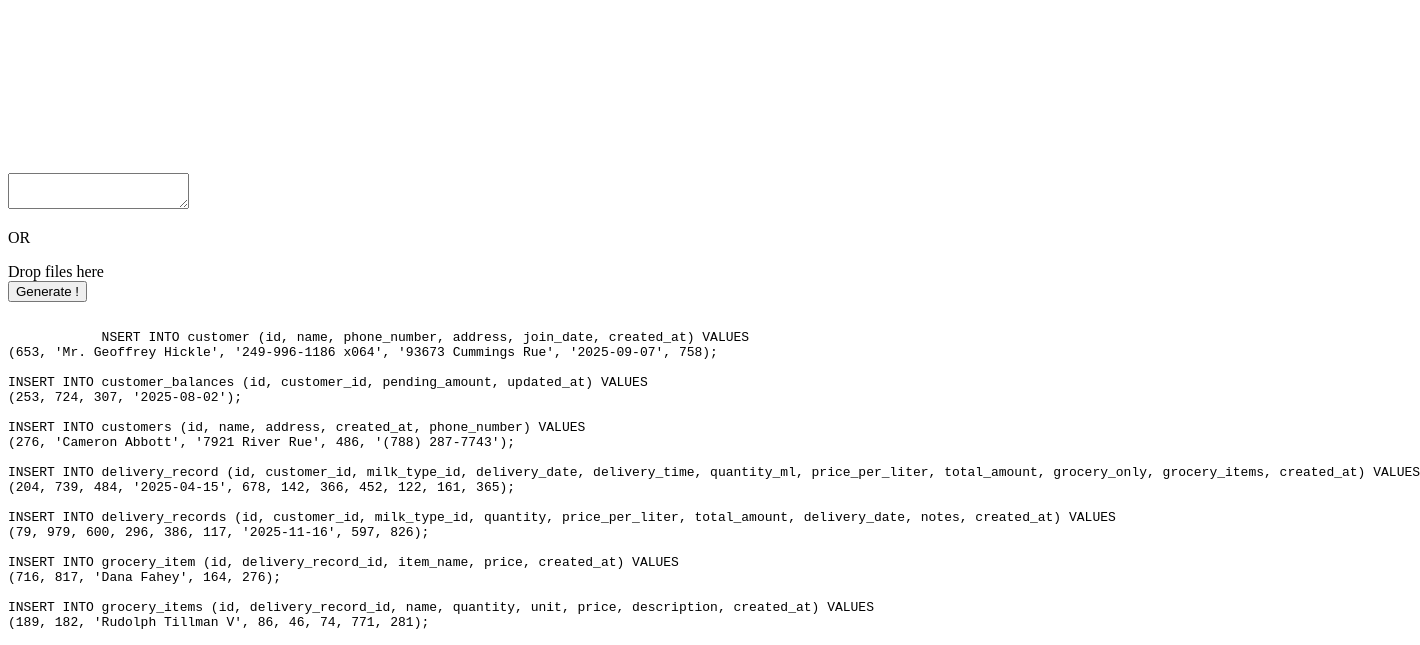
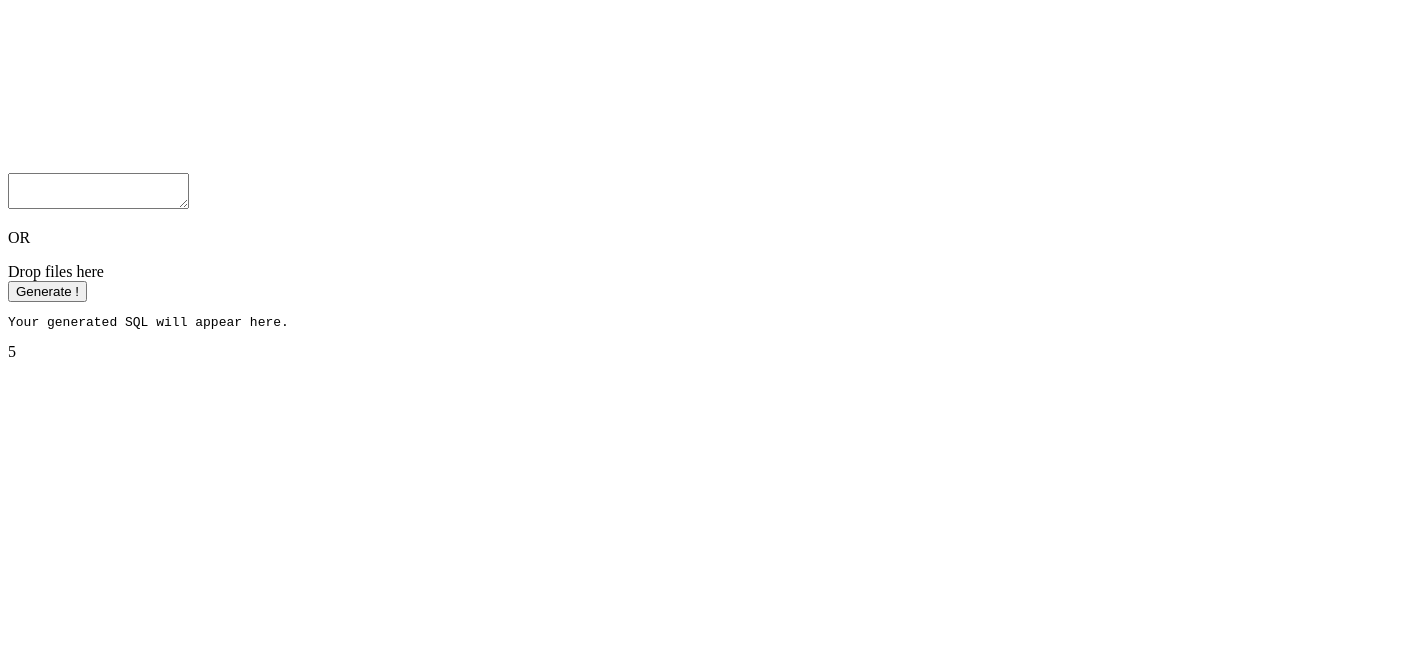
Before and after one commit to khushpatel00/DBSeeder, a website with bundled scripts: page index.html in a window 1280 px wide. Shown: the part 144-789 px from the top of the page, 1420 px wide, since content can reach past the window. Built offline with nearby package versions, Linux system fonts and the light colour scheme.

Commit message:
removed: dummy text

```diff
--- a/index.html
+++ b/index.html
@@ -100,47 +100,7 @@
         <div
             class="bg-neutral-600/50 backdrop-blur-sm showcontent-after px-12 py-10 ps-5 rounded-xl max-w-[65vw] z-10 text-white text-lg duration-300">
 
-            <pre class="max-h-[75vh] overflow-scroll"><code class="py-10 px-20 jet " id="code">
-            NSERT INTO customer (id, name, phone_number, address, join_date, created_at) VALUES
-(653, 'Mr. Geoffrey Hickle', '249-996-1186 x064', '93673 Cummings Rue', '2025-09-07', 758);
-
-INSERT INTO customer_balances (id, customer_id, pending_amount, updated_at) VALUES
-(253, 724, 307, '2025-08-02');
-
-INSERT INTO customers (id, name, address, created_at, phone_number) VALUES
-(276, 'Cameron Abbott', '7921 River Rue', 486, '(788) 287-7743');
-
-INSERT INTO delivery_record (id, customer_id, milk_type_id, delivery_date, delivery_time, quantity_ml, price_per_liter, total_amount, grocery_only, grocery_items, created_at) VALUES
-(204, 739, 484, '2025-04-15', 678, 142, 366, 452, 122, 161, 365);
-
-INSERT INTO delivery_records (id, customer_id, milk_type_id, quantity, price_per_liter, total_amount, delivery_date, notes, created_at) VALUES
-(79, 979, 600, 296, 386, 117, '2025-11-16', 597, 826);
-
-INSERT INTO grocery_item (id, delivery_record_id, item_name, price, created_at) VALUES
-(716, 817, 'Dana Fahey', 164, 276);
-
-INSERT INTO grocery_items (id, delivery_record_id, name, quantity, unit, price, description, created_at) VALUES
-(189, 182, 'Rudolph Tillman V', 86, 46, 74, 771, 281);
-
-INSERT INTO milk_type (id, name, price_per_liter, description, created_at) VALUES
-(403, 'Bobby Denesik', 340, 641, 906);
-
-INSERT INTO milk_types (id, name, price_per_liter, description, created_at) VALUES
-(561, 'Brittany Rippin', 342, 157, 5);
-
-INSERT INTO payment (id, customer_id, amount, payment_date, payment_method, notes, created_at) VALUES
-(916, 916, 21, '2025-01-28', 779, 68, 118);
-
-INSERT INTO payments (id, amount, payment_date, payment_method, created_at, customer_name, notes) VALUES
-(181, 226, '2025-12-30', 778, 696, 'Norman Predovic', 958);
-
-INSERT INTO profiles (id, email, full_name, created_at, updated_at) VALUES
-(124, 'Efrain.Borer@yahoo.com', 'Mr. Fernando Bartoletti', 778, '2025-02-16');
-
-INSERT INTO user (id, username, email, password_hash, created_at) VALUES
-(376, 'Meredith Watsica', 'Herminia_Runte16@yahoo.com', 815, 191);
-
-           </code></pre>
+            <pre class="max-h-[75vh] overflow-scroll"><code class="py-10 px-20 jet " id="code"></code></pre>
         </div>
     </section>
 
```
